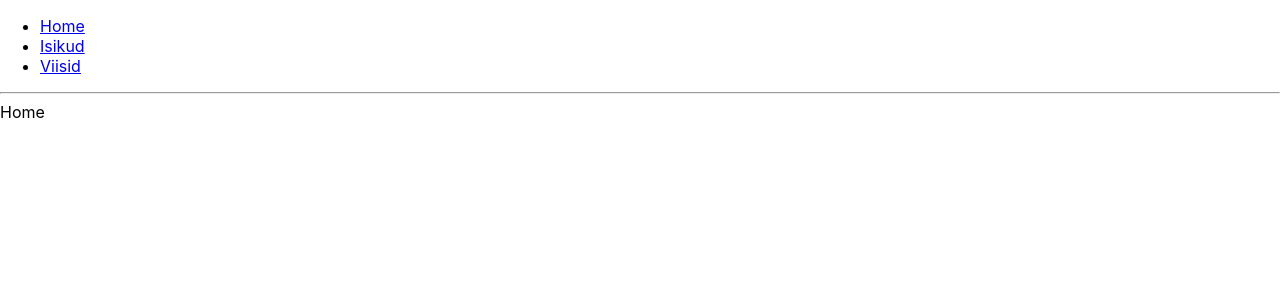
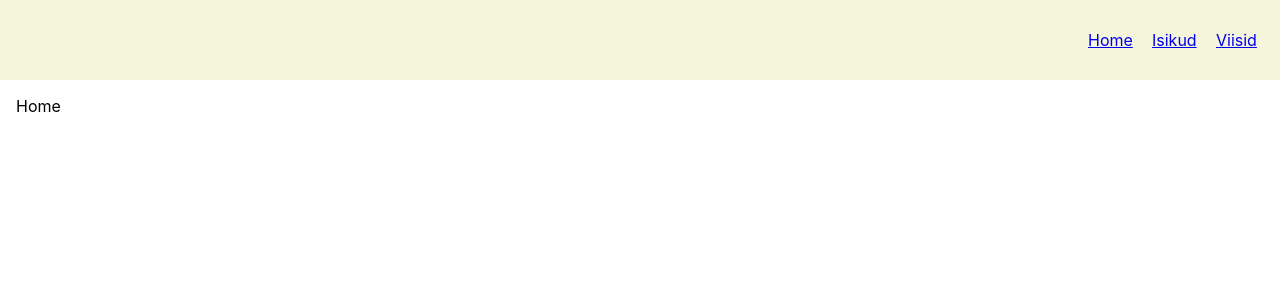
Before and after one commit to jaansusi/rahvaviisid, a React (Create React App) app in the folder frontend/: page / in a window 1280 px wide. Shown: the top 300 px of the page. Built offline with nearby package versions, Linux system fonts and the light colour scheme.

Commit message:
Started conversion to functional

```diff
--- a/frontend/src/App.css
+++ b/frontend/src/App.css
@@ -1,38 +1,3 @@
-.App {
-  text-align: center;
+#body {
+  padding: 1em;
 }
-
-.App-logo {
-  height: 40vmin;
-  pointer-events: none;
-}
-
-@media (prefers-reduced-motion: no-preference) {
-  .App-logo {
-    animation: App-logo-spin infinite 20s linear;
-  }
-}
-
-.App-header {
-  background-color: #282c34;
-  min-height: 100vh;
-  display: flex;
-  flex-direction: column;
-  align-items: center;
-  justify-content: center;
-  font-size: calc(10px + 2vmin);
-  color: white;
-}
-
-.App-link {
-  color: #61dafb;
-}
-
-@keyframes App-logo-spin {
-  from {
-    transform: rotate(0deg);
-  }
-  to {
-    transform: rotate(360deg);
-  }
-}
--- a/frontend/src/App.js
+++ b/frontend/src/App.js
@@ -1,44 +1,33 @@
 import React from 'react';
-import Persons from './Persons/Persons';
+import PersonWrapper from './Persons/PersonWrapper';
 import Tunes from './Tunes/Tunes';
+import Header from './Header/Header';
 import './App.css';
 import {
   BrowserRouter as Router,
   Switch,
-  Route,
-  Link
-} from "react-router-dom";
+  Route
+} from 'react-router-dom';
 
 function App() {
   return (
     <Router>
       <div>
-        <ul>
-          <li>
-            <Link to="/">Home</Link>
-          </li>
-          <li>
-            <Link to="/persons">Isikud</Link>
-          </li>
-          <li>
-            <Link to="/tunes">Viisid</Link>
-          </li>
-        </ul>
-
-        <hr />
-
+        <Header />
+        <div id="body">
           <Switch>
             <Route exact path="/">
               <div>Home</div>
             </Route>
-          <Route path="/persons">
-            <Persons />
+            <Route exact path="/persons">
+              <PersonWrapper />
             </Route>
             <Route path="/tunes">
               <Tunes />
             </Route>
           </Switch>
         </div>
+      </div>
     </Router>
   );
 }
--- /dev/null
+++ b/frontend/src/Header/Header.css
@@ -0,0 +1,11 @@
+#header-container {
+    height: 5em;
+    background-color: beige;
+    display: flex;
+    justify-content: flex-end;
+    align-items: center;
+}
+
+.header-link {
+    width: 5vw;
+}
--- /dev/null
+++ b/frontend/src/Header/Header.js
@@ -0,0 +1,28 @@
+import React from 'react';
+import {Link} from 'react-router-dom';
+
+import './Header.css';
+
+class Header extends React.Component {
+    componentDidMount() {
+
+    }
+
+    render() {
+        return (
+            <div id="header-container">
+                <div className="header-link">
+                    <Link to="/">Home</Link>
+                </div>
+                <div className="header-link">
+                    <Link to="/persons">Isikud</Link>
+                </div>
+                <div className="header-link">
+                    <Link to="/tunes">Viisid</Link>
+                </div>
+            </div>
+        );
+    }
+}
+
+export default Header;
--- /dev/null
+++ b/frontend/src/Persons/Person.js
@@ -0,0 +1,34 @@
+import React from 'react';
+
+// to-do: convert to functional
+class Person extends React.Component {
+    constructor(props) {
+        super(props);
+        this.state = {
+            error: null,
+            isLoaded: false,
+            item: {}
+        };
+    }
+
+
+
+    componentDidMount() {
+        let id = 1;
+        fetch("http://localhost:3000/persons/" + id)
+            .then(res => res.json())
+            .then(
+                (result) => {
+                    console.log(result);
+                }
+            )
+    }
+
+    render() {
+        return (
+            <div></div>
+        );
+    }
+}
+
+export default Person;
--- /dev/null
+++ b/frontend/src/Persons/PersonWrapper.js
@@ -0,0 +1,26 @@
+import React from 'react';
+import PersonsList from './PersonsList';
+import Person from './Person';
+import {
+  Route,
+  useRouteMatch
+} from 'react-router-dom';
+
+const PersonWrapper = () => {
+  let { path, url } = useRouteMatch();
+  console.log(path);
+  // to-do: There must be a better way to do this
+  if (path === '/persons')
+    return (
+      <PersonsList url={url} />
+    );
+  return (
+    <>
+      <Route exact path={`${path}/:id`}>
+        <Person />
+      </Route>
+    </>
+  );
+}
+
+export default PersonWrapper;
--- a/frontend/src/Persons/Persons.js
+++ /dev/null
@@ -1,66 +0,0 @@
-import React from 'react';
-
-class Persons extends React.Component {
-  constructor(props) {
-    super(props);
-    this.state = {
-      error: null,
-      isLoaded: false,
-      items: []
-    };
-  }
-
-  componentDidMount() {
-    fetch("http://localhost:3000/persons")
-      .then(res => res.json())
-      .then(
-        (result) => {
-          console.log(result);
-          this.setState({
-            isLoaded: true,
-            items: result
-          });
-        },
-        (error) => {
-          this.setState({
-            isLoaded: true,
-            error
-          });
-        }
-      )
-  }
-
-  render() {
-    const { error, isLoaded, items } = this.state;
-    if (error) {
-      return <div>Error: {error.message}</div>;
-    } else if (!isLoaded) {
-      return <div>Loading...</div>;
-    } else {
-      return (
-        <table border="1">
-          <thead>
-            <tr>
-              <td>Id</td>
-              <td>Pid</td>
-              <td>Given name</td>
-              <td>Surname</td>
-            </tr>
-          </thead>
-          <tbody>
-              {items.map(item => (
-                <tr key={item.name}>
-                  <td>{item.id}</td>
-                  <td>{item.pid}</td>
-                  <td>{item.givenName}</td>
-                  <td>{item.surname}</td>
-                </tr>
-              ))}
-          </tbody>
-        </table>
-      );
-    }
-  }
-}
-
-export default Persons;
--- /dev/null
+++ b/frontend/src/Persons/PersonsList.js
@@ -0,0 +1,47 @@
+import React, { useState } from 'react';
+import {
+    Link
+} from 'react-router-dom';
+
+const PersonsList = (props) => {
+    let [ items, setItems ] = useState([]);
+    fetch("http://localhost:3000/persons")
+        .then(res => res.json())
+        .then(
+            (result) => {
+                setItems(result);
+            },
+            (error) => {
+                console.error(error);
+            }
+        );
+    return (
+        <table border="1">
+            <thead>
+                <tr>
+                    <td>Id</td>
+                    <td>Pid</td>
+                    <td>Eesnimi</td>
+                    <td>Perekonnanimi</td>
+                    <td>Tegevused</td>
+                </tr>
+            </thead>
+            <tbody>
+                {items.map(item => (
+                    <tr key={item.id}>
+                        <td>{item.id}</td>
+                        <td>{item.pid}</td>
+                        <td>{item.givenName}</td>
+                        <td>{item.surname}</td>
+                        <td>
+                            <Link to={`${props.url}` + item.id}>Vaata</Link>
+                        </td>
+                    </tr>
+                ))}
+            </tbody>
+        </table>
+    );
+
+}
+
+export default PersonsList;
--- a/frontend/src/Tunes/Tunes.js
+++ b/frontend/src/Tunes/Tunes.js
@@ -42,7 +42,7 @@ class Tunes extends React.Component {
           <thead>
             <tr>
               <td>Id</td>
-              <td>Kataloog</td>
+              <td>Tekstiviide</td>
               <td>Märkused</td>
             </tr>
           </thead>
```
Lines whose indentation alone changed are shown as unchanged.
